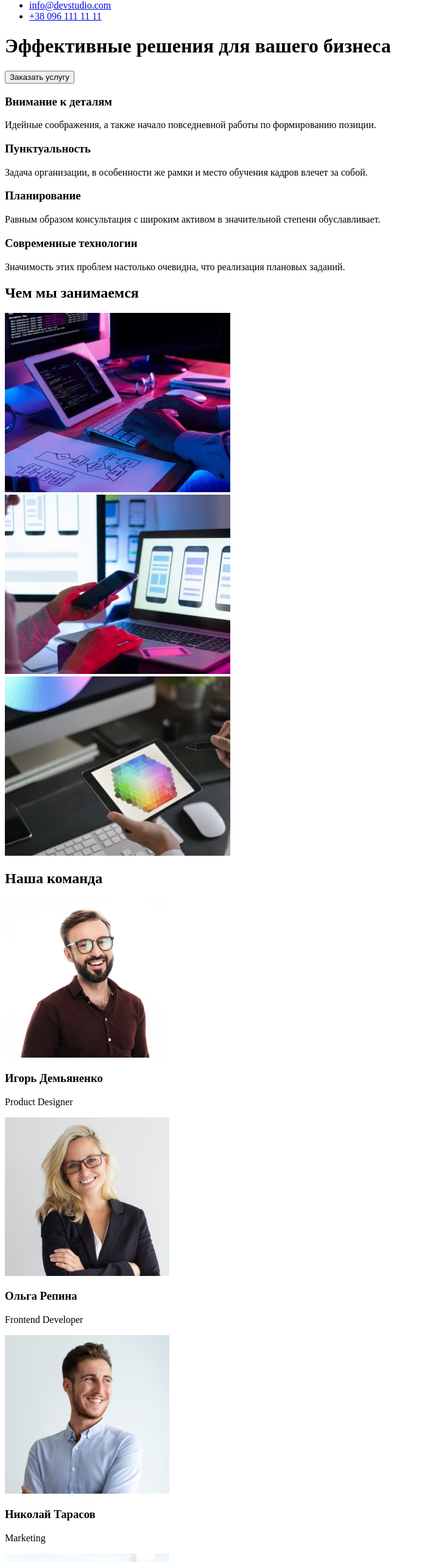
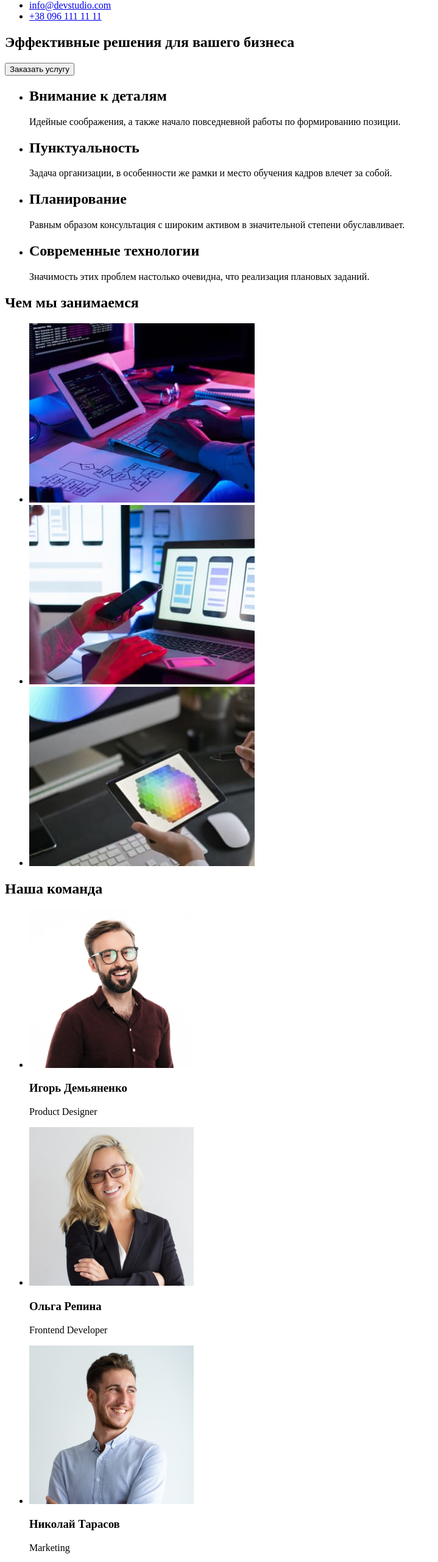
Before and after one commit to KuzmenkoAnn/goit-markup-hw-01, a plain HTML site: page index.html in a window 1280 px wide. Shown: the part 112-2673 px from the top of the page at 61% size, without its empty margins (0-719 px from the left). Drawn offline with Linux system fonts and the light colour scheme.

Commit message:
update ul

```diff
--- a/index.html
+++ b/index.html
@@ -1,5 +1,5 @@
 <!DOCTYPE html>
-<html lang="en">
+<html lang="ru">
   <head>
     <meta charset="UTF-8" />
     <meta http-equiv="X-UA-Compatible" content="IE=edge" />
@@ -8,7 +8,7 @@
   </head>
   <body>
     <header>
-      <a href="/">WebStudio</a>
+      <a href="./index.html" lang="en">WebStudio</a>
       <nav>
         <!-- Навигация на другие страницы -->
         <ul>
@@ -18,109 +18,122 @@
         </ul>
       </nav>
       <ul>
-        <li><a href="/index.html">info@devstudio.com </a></li>
+        <li><a href="/index.html" lang="en">info@devstudio.com </a></li>
         <li><a href="/index.html">+38 096 111 11 11 </a></li>
       </ul>
     </header>
     <main>
+      <section>
         <h1>Эффективные решения для вашего бизнеса</h1>
         <button type="button">Заказать услугу</button>
+      </section>
       <section>
-        <div>
-          <div>
-            <h3>Внимание к деталям</h3>
+        <ul>
+          <li>
+            <h2>Внимание к деталям</h2>
             <p>
               Идейные соображения, а также начало повседневной работы по
               формированию позиции.
             </p>
-          </div>
-          <div>
-            <h3>Пунктуальность</h3>
+          </li>
+          <li>
+            <h2>Пунктуальность</h2>
             <p>
               Задача организации, в особенности же рамки и место обучения кадров
               влечет за собой.
             </p>
-          </div>
-          <div>
-            <h3>Планирование</h3>
+          </li>
+          <li>
+            <h2>Планирование</h2>
             <p>
               Равным образом консультация с широким активом в значительной
               степени обуславливает.
             </p>
-          </div>
-          <h3>Современные технологии</h3>
+          </li>
+          <li>
+            <h2>Современные технологии</h2>
             <p>
-            Значимость этих проблем настолько очевидна, что реализация плановых
-            заданий.
+              Значимость этих проблем настолько очевидна, что реализация
+              плановых заданий.
             </p>
-        </div>
+          </li>
+        </ul>
       </section>
       <section>
-        <div>
         <h2>Чем мы занимаемся</h2>
-          <div>
+        <ul>
+          <li>
             <img
               src="./images/cap1.jpg"
               alt="programer working his desk office"
               width="370"
             />
-          </div>
-          <div>
+          </li>
+          <li>
             <img
               src="./images/cap2.jpg"
               alt="designers are developing application"
               width="370"
             />
-          </div>
-          <div>
+          </li>
+          <li>
             <img
               src="./images/cap3.jpg"
               alt="web design with working-colour-selection-graphic-tablet"
               width="370"
             />
-          </div>
-        </div>
+          </li>
+        </ul>
       </section>
       <section>
-        <div>
         <h2>Наша команда</h2>
-        </div>
 
-        <div>
-          <img src="./images/comanda1.jpg" alt="Product Designer" width="270" />
+        <ul>
+          <li>
+            <img
+              src="./images/comanda1.jpg"
+              alt="Product Designer"
+              width="270"
+            />
             <h3>Игорь Демьяненко</h3>
-          <p>Product Designer</p>
-        </div>
-
-        <div>
+            <p lang="en">Product Designer</p>
+          </li>
+          <li>
             <img
               src="./images/comanda2.jpg"
               alt="Frontend Developer"
               width="270"
             />
             <h3>Ольга Репина</h3>
-          <p>Frontend Developer</p>
-        </div>
-
-        <div>
+            <p lang="en">Frontend Developer</p>
+          </li>
+          <li>
             <img src="./images/comanda3.jpg" alt="Marketing" width="270" />
             <h3>Николай Тарасов</h3>
-          <p>Marketing</p>
-        </div>
-
-        <div>
-          <img src="./images/comanda4.jpg" alt="Product Designer" width="270" />
+            <p lang="en">Marketing</p>
+          </li>
+          <li>
+            <img
+              src="./images/comanda4.jpg"
+              alt="Product Designer"
+              width="270"
+            />
             <h3>Михаил Ермаков</h3>
-          <p>UI Designer</p>
-        </div>
+            <p lang="en">UI Designer</p>
+          </li>
+        </ul>
       </section>
     </main>
     <footer>
-      <a href="/index.html">WebStudio</a>
+      <a href="/index.html" lang="en">WebStudio</a>
       <address>
         <p>город Киев, пр-т Леси Украинки, 26</p>
-        <a href="mailto:info@example.com">info@example.com</a><br />
-        <a href="tel:+380991111111">+38 099 111 11 11</a>
+        <ul>
+          <li>
+            <a href="mailto:info@example.com" lang="en">info@example.com</a>
+          </li>
+          <li><a href="tel:+380991111111">+38 099 111 11 11</a></li>
+        </ul>
       </address>
     </footer>
   </body>
```
Lines whose indentation alone changed are shown as unchanged.
